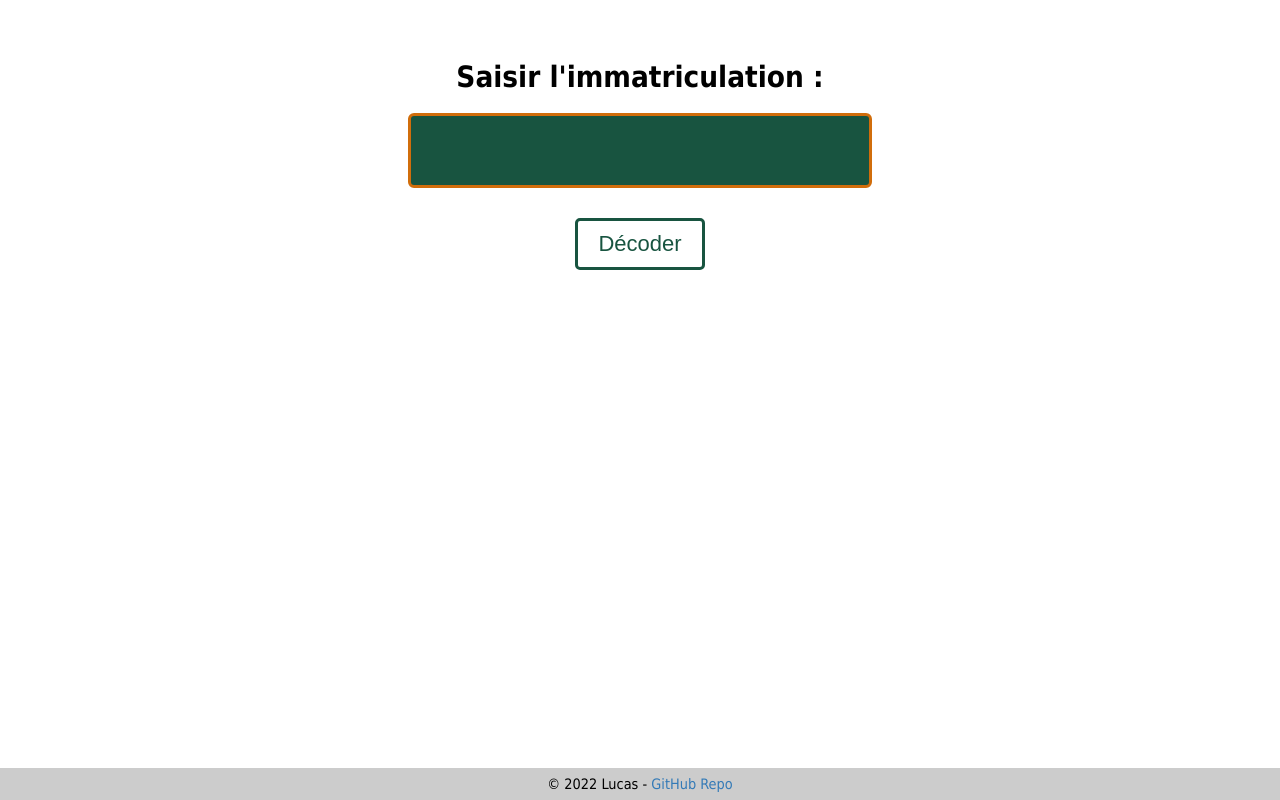
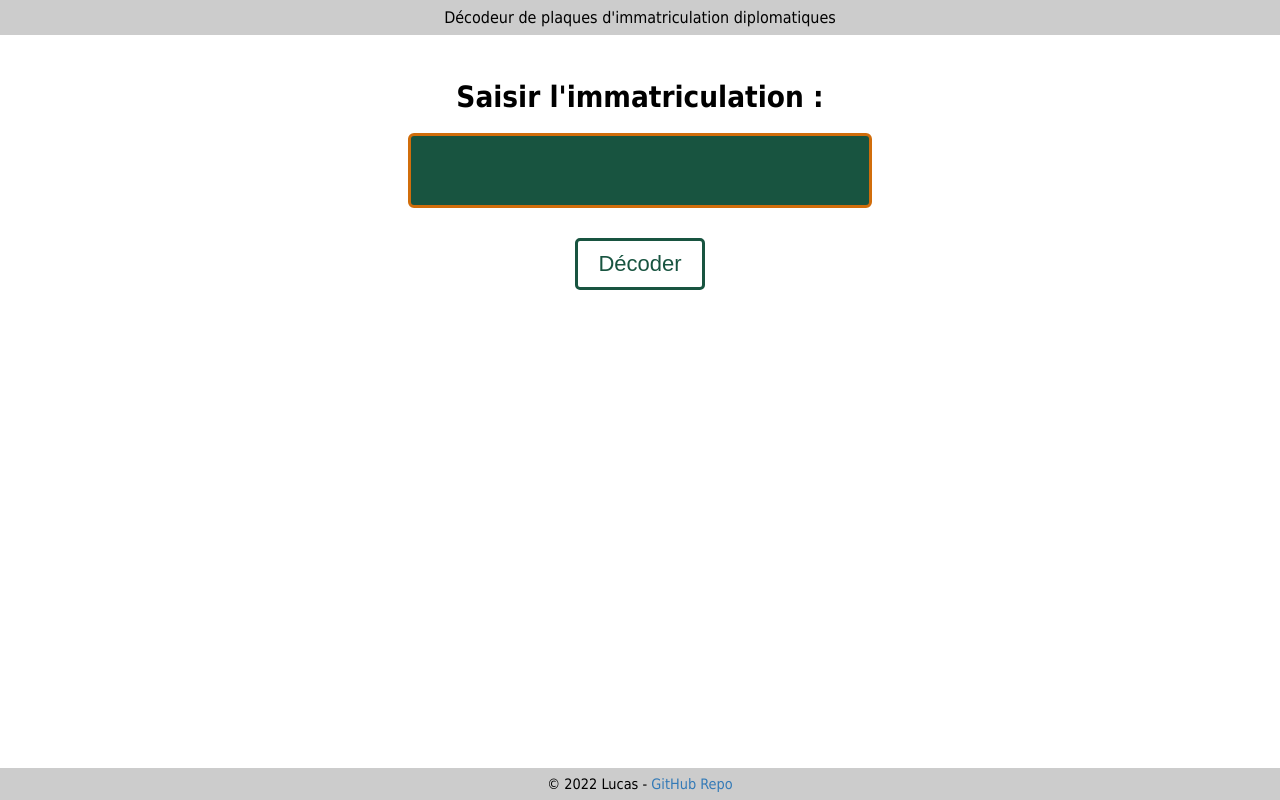
Before and after one commit to LucasN-dev/DiploDecode, a plain HTML site: page index.html in a window 1280 px wide. Drawn offline with Linux system fonts and the light colour scheme.

Commit message:
added header

```diff
--- a/index.html
+++ b/index.html
@@ -3,7 +3,7 @@
   <head>
     <meta charset="UTF-8">
     <meta name="viewport" content="width=device-width, initial-scale=1.0">
-    <meta name="description" content="Décodeur de plaques diplomatiques!">
+    <meta name="description" content="Décodeur de plaques d'immatriculation diplomatiques">
     <meta name="keywords" content="plaque, immatriculation, diplomatique, déchiffer, décodeur">
     <title>DiploDecode</title>
     <link rel="stylesheet" href="styles/style.css">
@@ -11,6 +11,9 @@
     <script src="scripts/decode.js"></script>
   </head>
   <body>
+    <div class="header">
+      Décodeur de plaques d'immatriculation diplomatiques
+    </div>
     <div id="main-container">
       <div id="inner-container">
         <div id="decode-container">
--- a/styles/style.css
+++ b/styles/style.css
@@ -20,7 +20,7 @@ input[type="text"] {
 }
 
 #main-container {
-  margin-top: 40px;
+  margin-top: 60px;
   display: flex;
   align-items: center;
   justify-content: center;
@@ -83,6 +83,17 @@ h1 {
   font-size: 0.9em;
 }
 
+.header {
+  position: fixed;
+  left: 0;
+  top: 0;
+  padding: 8px 0;
+  width: 100%;
+  background-color: #ccc;
+  text-align: center;
+  font-size: 1em;
+}
+
 .githubLink {
   text-decoration: none;
   background-color: #ccc;
```
